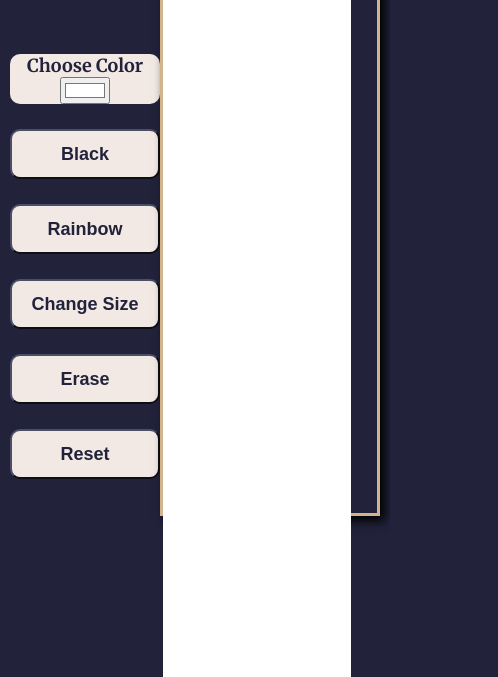
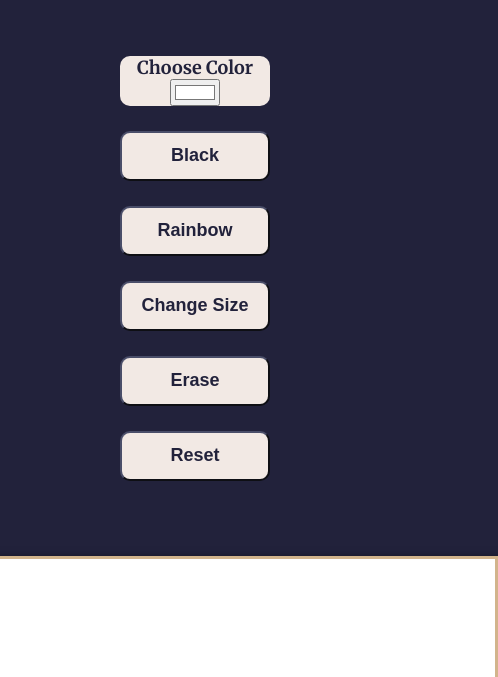
Before and after one commit to aburke76/etch-a-sketch, a plain HTML site: page index.html in a window 390 px wide. Shown: the part 97-774 px from the top of the page, 498 px wide, since content can reach past the window. Drawn offline with Linux system fonts and the light colour scheme.

Commit message:
edit for mobile

```diff
--- a/styles.css
+++ b/styles.css
@@ -89,3 +89,20 @@ footer {
     text-align: center;
     padding-top: 25px;
 }
+
+@media (max-width: 1100px) {
+    body {
+        align-items: center;
+    }
+
+    .mainContainer {
+        flex-direction: column;
+        height: auto;
+        width: fit-content;
+        align-items: center;
+    }
+
+    .footer {
+        text-align: center;
+    }
+}
```
